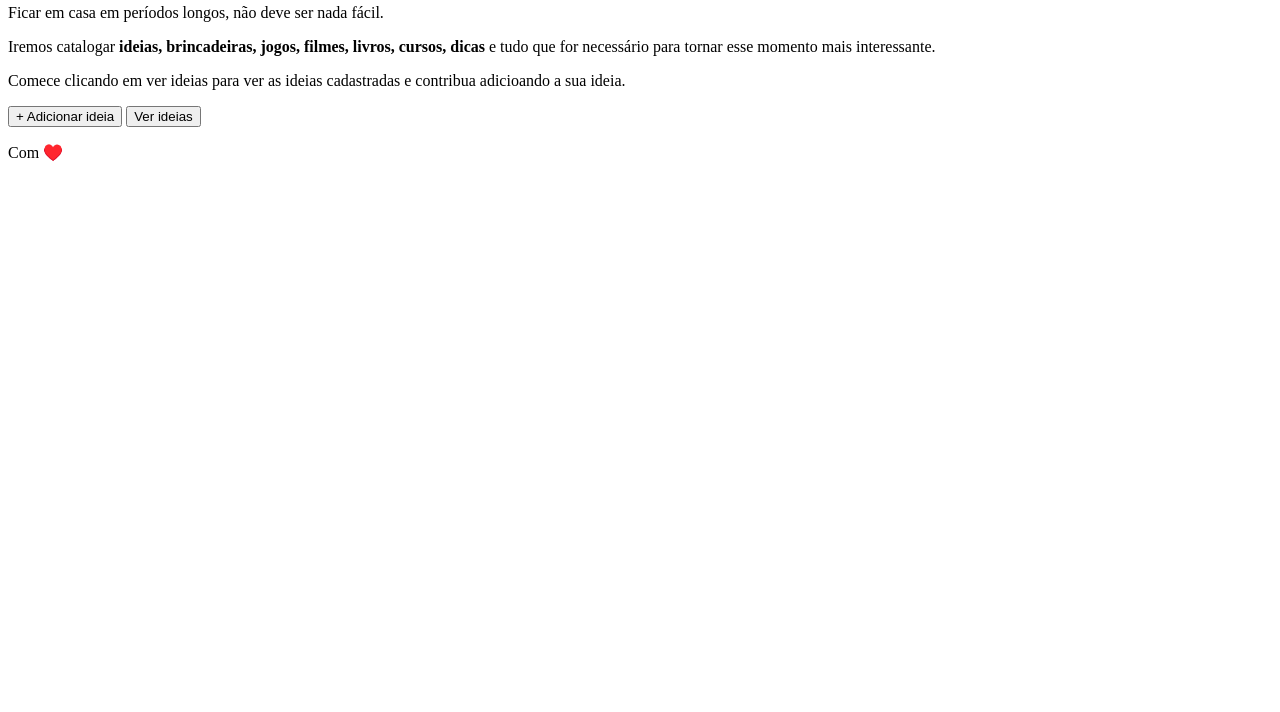
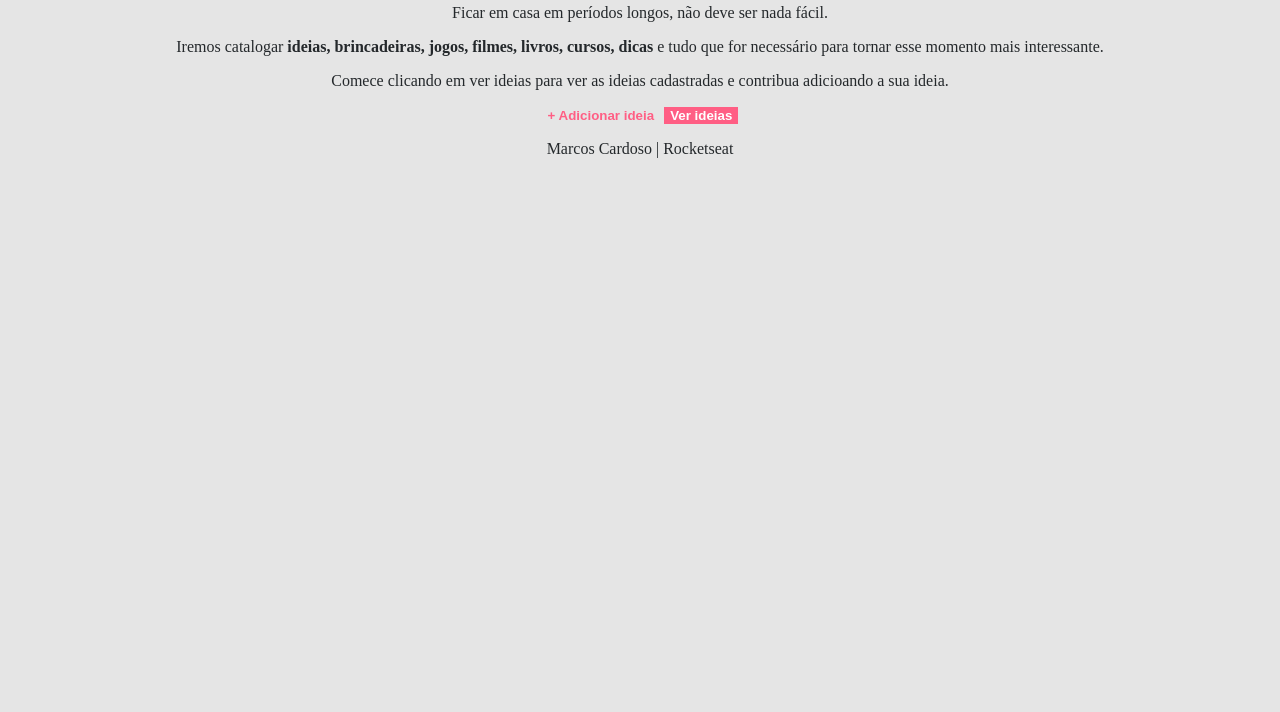
Before and after one commit to marcoscmartins/casacriativa, a plain HTML site: page index.html in a window 1280 px wide. Shown: the part 88-800 px from the top of the page. Drawn offline with Linux system fonts and the light colour scheme.

Commit message:
Styles adicionados

```diff
--- a/index.html
+++ b/index.html
@@ -4,6 +4,7 @@
     <meta charset="UTF-8">
     <meta name="viewport" content="width=device-width, initial-scale=1.0">
     <title>Casa Criativa</title>
+    <link rel="stylesheet" href="style.css">
 </head>
 <body>
     <img src="logo.png" alt="Logo da Casa Criativa">
@@ -17,10 +18,10 @@
         Comece clicando em ver ideias para ver as  ideias cadastradas e contribua adicioando a sua ideia.
     </p>
     <button>+ Adicionar ideia</button>
-    <button>Ver ideias</button>
+    <button class="fat">Ver ideias</button>
 
     <p id="footer">
-        Com ♥️ <!--<a href="http://rocketseat.com.br">Rocketseat</a>-->
+        Marcos Cardoso | Rocketseat
     </p>
 </body>
 </html>
--- /dev/null
+++ b/style.css
@@ -0,0 +1,15 @@
+body {
+    text-align: center;
+    background-color: #e5e5e5;
+    color: #24282B;
+}
+.fat {
+    background: #ff5E84;
+    color: white;
+}
+button {
+    border: none;
+    font-weight: bold;
+    background: none;
+    color: #ff5E84;
+}
```
